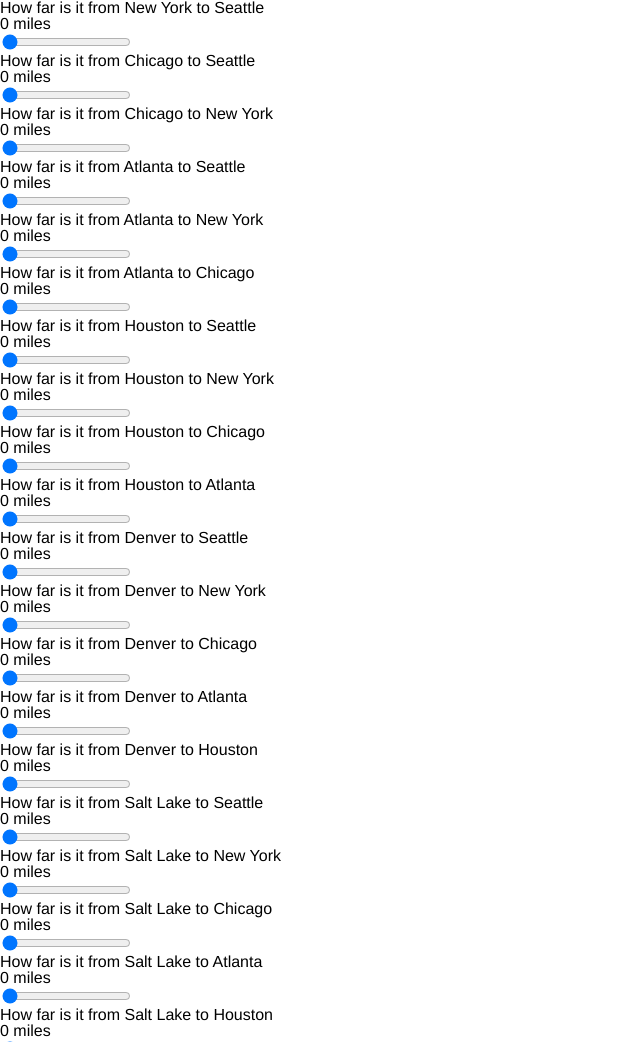
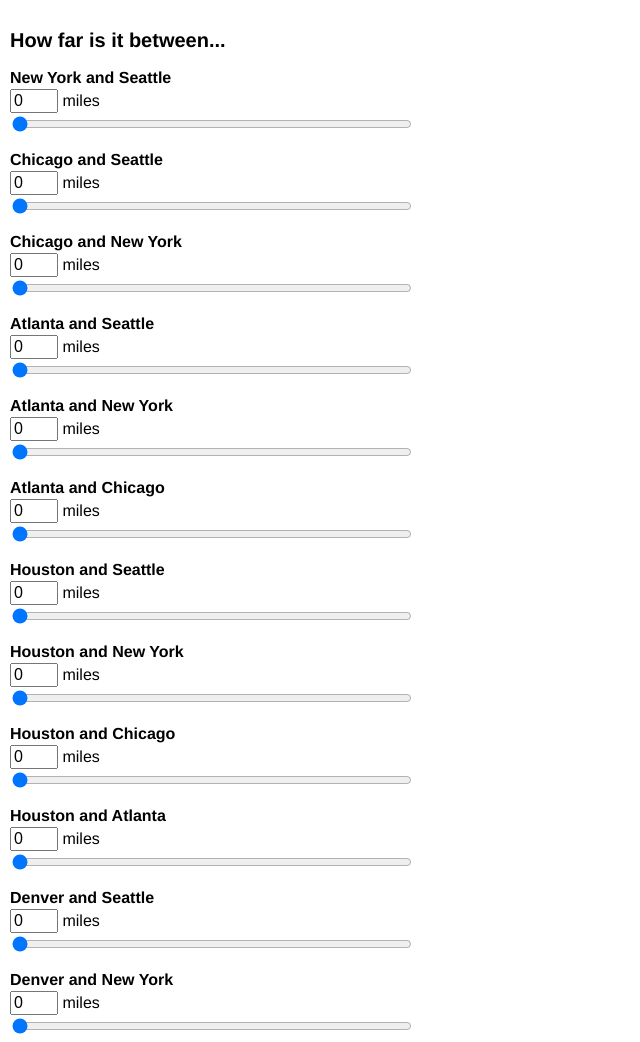
Before and after one commit to gabeboning/mds-us, a website: page index.html in a window 1280 px wide. Shown: the top 1042 px of the page, without its empty margins (0-640 px from the left). Drawn offline with Linux system fonts and the light colour scheme.

Commit message:
amazingly beautiful & stunning UI work

```diff
--- a/index.html
+++ b/index.html
@@ -14,13 +14,14 @@
 </head>
 <body>
   <div ng-controller="InputCtrl">
-    <div ng-repeat="pair in cityPairs">
-      <h2>How far is it from {{ pair.cities[0] }} to {{ pair.cities[1] }}</h2>
-      <h3><span>{{ pair.distance }}</span> miles</h3>
-      <input type="range" ng-model="pair.distance">
+    <h1>How far is it between...</h1>
+    <div class="city-input" ng-repeat="pair in cityPairs">
+      <h2>{{ pair.cities[0] }} and {{ pair.cities[1] }}</h2>
+      <h3><span><input type="num" ng-model="pair.distance"></span> miles</h3>
+      <input type="range" max="3000" ng-model="pair.distance">
     </div>
 
-    <button ng-click="done()">I'm done</button>
+    <button ng-click="done()">Show me da map</button>
 
     <div class="cities">
 
--- a/js/plot.js
+++ b/js/plot.js
@@ -2,7 +2,7 @@ function plotCities(cityData, labels) {
   $(".cities").html("");
   var cityPositions = numeric.transpose(mds.classic(cityData));
 
-  var w = Math.min(720, document.documentElement.clientWidth - 20),
+  var w = Math.min(2020, document.documentElement.clientWidth - 20),
       h = w /2, padding = 35;
 
   mds.drawD3ScatterPlot(d3.select(".cities"),
@@ -10,7 +10,7 @@ function plotCities(cityData, labels) {
       cityPositions[1],
       labels,
       {
-          w :  Math.min(720, document.documentElement.clientWidth - 20),
+          w : w,
           h : w /2,
           padding : 37,
           reverseX : true,
--- a/sass/main.sass
+++ b/sass/main.sass
@@ -1,5 +1,33 @@
 body
   font-family: Helvetica
+  padding: 10px
+
+h1
+  font-size: 20px
+  font-weight: 600
+  margin: 1em 0
+
+h4
+  text-transform: uppercase
+  font-size: 10px
+
+h2
+  margin-top: 20px
+  font-weight: 600
+
+
+
+.city-input
+  h3
+    margin: 3px 0
+
+    input
+      width: 40px
+      font-size: inherit
+      display: inline-block
+  input
+    width: 400px
+    display: block
 
 .cities
   path
@@ -15,3 +43,7 @@ body
     text
       font-size: 10px
       fill: black
+
+
+button
+  font-size: 30px
```
Also changed, not shown: css/main.css.
